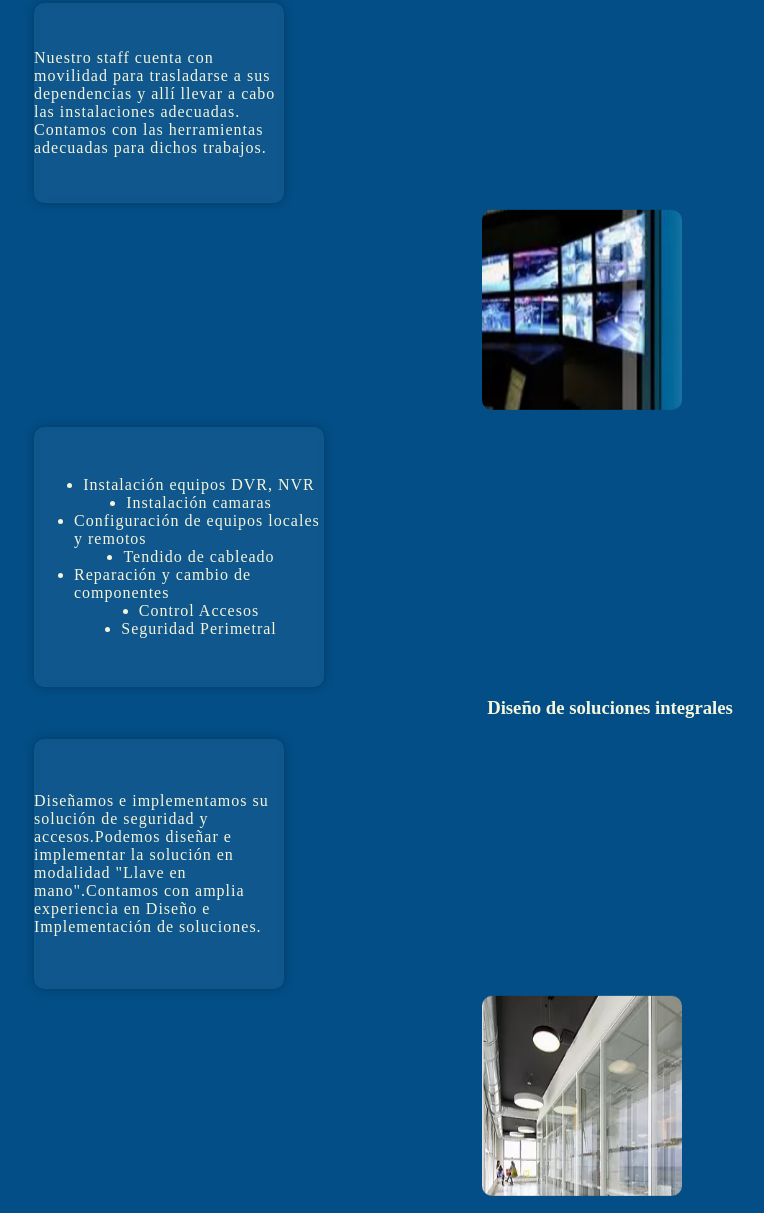
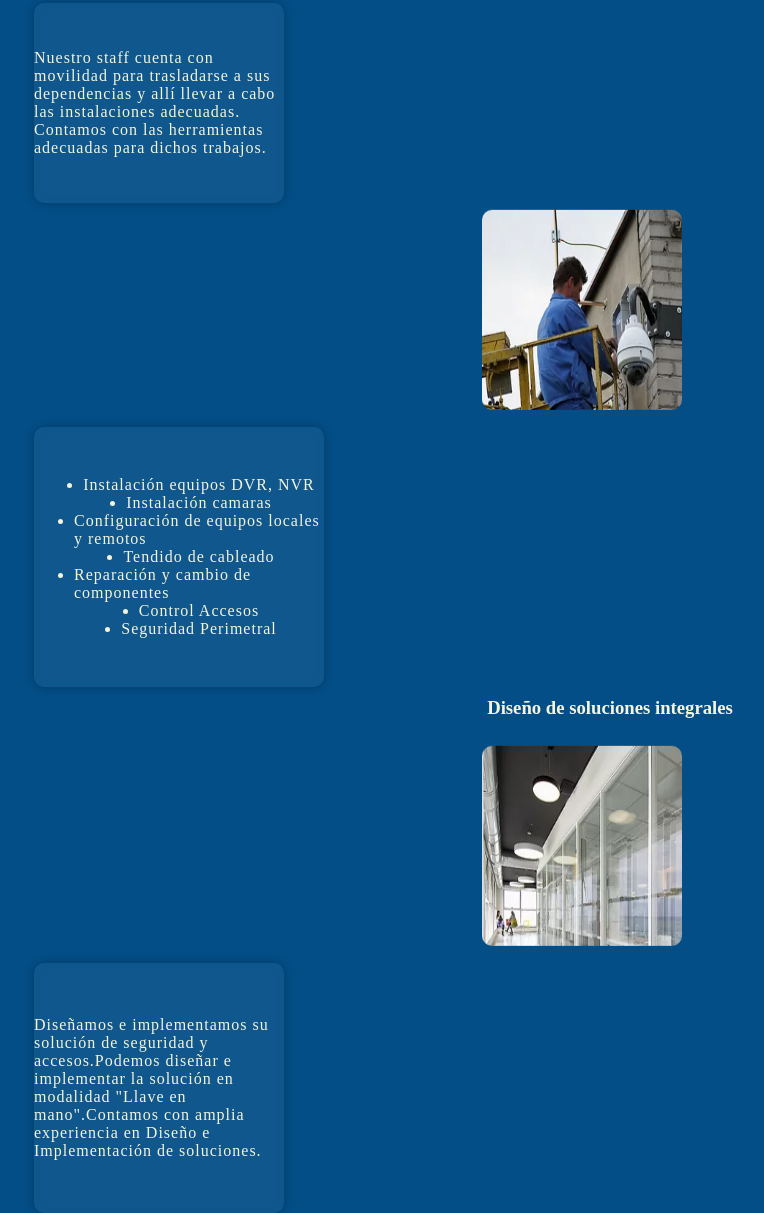
Before and after one commit to FefeGalaxy/qwork, a plain HTML site: page menu/seguridadyvigilancia/seguridadyvigilancia.html in a window 1280 px wide. Shown: the part 622-1835 px from the top of the page, without its empty margins (30-794 px from the left). Drawn offline with Linux system fonts and the light colour scheme.

Commit message:
arreglo segur

```diff
--- a/menu/seguridadyvigilancia/seguridadyvigilancia.html
+++ b/menu/seguridadyvigilancia/seguridadyvigilancia.html
@@ -17,7 +17,7 @@
     <h3 class="segyvi-subtitulo">Instalaciones Locales en el interior del país</h3>
     <p class="segyvi-p s7-2">Nuestro staff cuenta con movilidad para trasladarse a sus dependencias y allí llevar a cabo las instalaciones adecuadas. Contamos con las herramientas adecuadas para dichos trabajos.</p>
     <div>
-        <img class="img-segyvi img-segyvi-2" src="./mantenimiento.png">
+        <img class="img-segyvi img-segyvi-2" src="./instalaciones.png">
     </div>
     <ul class="segyvi-p s7-3">
         <li>Instalación equipos DVR, NVR</li>
@@ -30,9 +30,9 @@
     </ul>
 
     <h3 class="segyvi-subtitulo">Diseño de soluciones integrales</h3>
-    <p class="segyvi-p s7-4">Diseñamos e implementamos su solución de seguridad y accesos.Podemos diseñar e implementar la solución en modalidad "Llave en mano".Contamos con amplia experiencia en Diseño e Implementación de soluciones.</p>
     <div>
         <img class="img-segyvi img-segyvi-2" src="./diseño.png">
     </div>
+    <p class="segyvi-p s7-4">Diseñamos e implementamos su solución de seguridad y accesos.Podemos diseñar e implementar la solución en modalidad "Llave en mano".Contamos con amplia experiencia en Diseño e Implementación de soluciones.</p>
 </body>
 </html>
```
